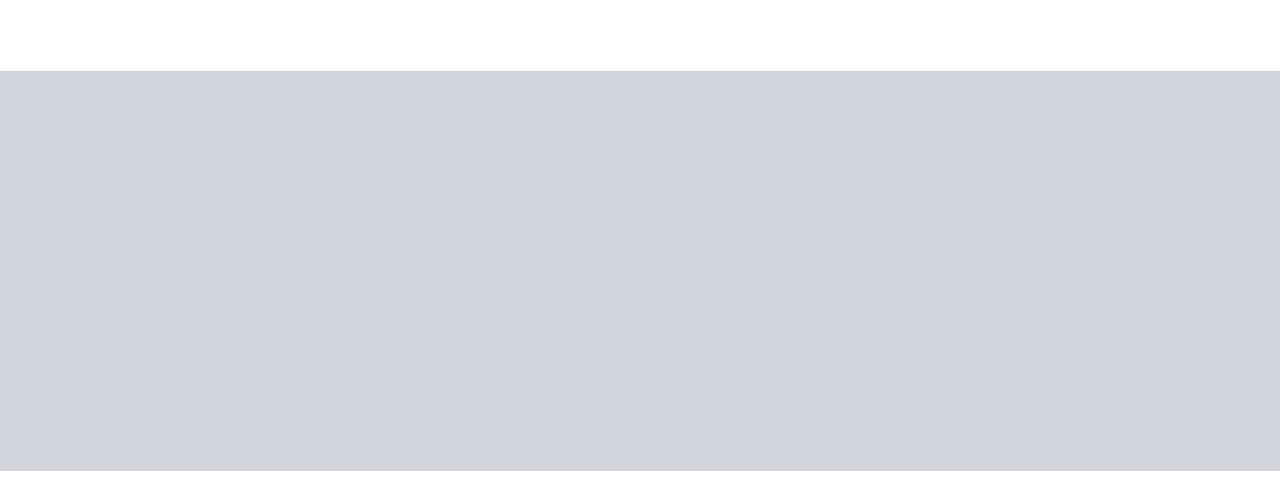
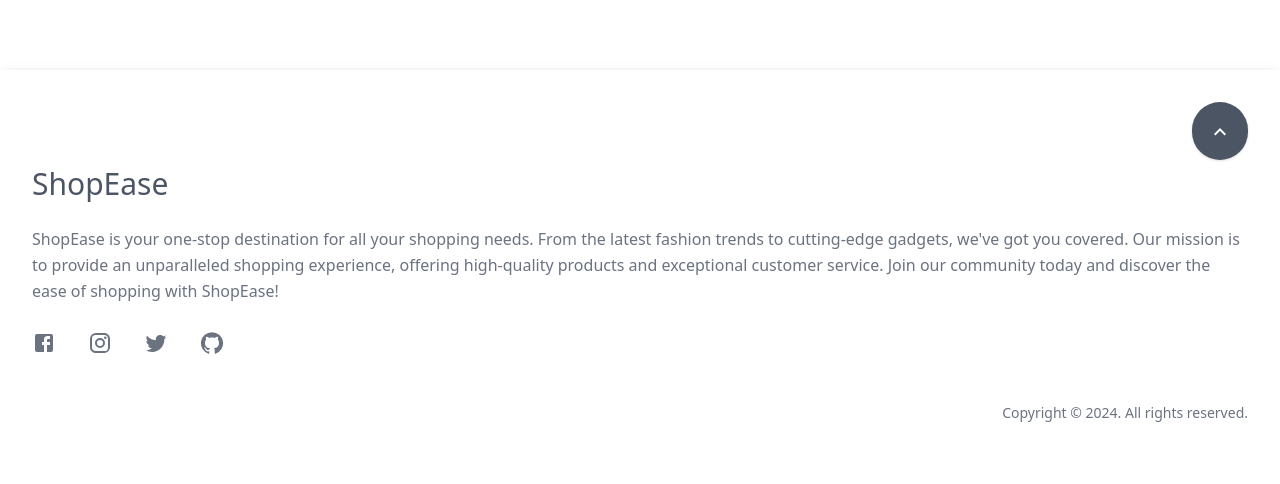
Before and after one commit to DeveshRathod/ecom-ease, a React (Vite) app in the folder client/: page / in a window 1280 px wide. Shown: the part 1286-1770 px from the top of the page. Built offline with nearby package versions, Linux system fonts and the light colour scheme; no server answers.

Commit message:
footer complete

```diff
--- a/client/src/components/Footer.jsx
+++ b/client/src/components/Footer.jsx
@@ -1,11 +1,82 @@
 import React from "react";
+import InstagramIcon from "@mui/icons-material/Instagram";
+import FacebookIcon from "@mui/icons-material/Facebook";
+import TwitterIcon from "@mui/icons-material/Twitter";
+import GitHubIcon from "@mui/icons-material/GitHub";
+import ExpandLessIcon from "@mui/icons-material/ExpandLess";
 
 const Footer = () => {
+  const handleScrollToTop = () => {
+    window.scrollTo({
+      top: 0,
+      behavior: "smooth",
+    });
+  };
+
   return (
-    <div className=" min-w-screen h-[400px] mt-24 bg-gray-300">
-      <div></div>
-      <div></div>
-    </div>
+    <footer className="min-w-screen min-h-fit mt-24 bg-white shadow-lg shadow-black">
+      <div className="relative mx-auto max-w-screen-xl px-4 py-16 sm:px-6 lg:px-8 lg:pt-24">
+        <div className="absolute end-4 top-4 sm:end-6 sm:top-6 lg:end-8 lg:top-8">
+          <button
+            className="inline-block rounded-full bg-gray-600 p-2 text-white shadow transition sm:p-3 lg:p-4 focus:outline-none"
+            onClick={handleScrollToTop}
+          >
+            <span className="sr-only">Back to top</span>
+            <ExpandLessIcon />
+          </button>
+        </div>
+
+        <div className="lg:flex lg:items-end lg:justify-between">
+          <div>
+            <div className="flex justify-center text-gray-600 lg:justify-start">
+              <h1 className="text-3xl">ShopEase</h1>
+            </div>
+
+            <p className="mx-auto mt-6 leading-relaxed text-gray-500 text-left">
+              ShopEase is your one-stop destination for all your shopping needs.
+              From the latest fashion trends to cutting-edge gadgets, we've got
+              you covered. Our mission is to provide an unparalleled shopping
+              experience, offering high-quality products and exceptional
+              customer service. Join our community today and discover the ease
+              of shopping with ShopEase!
+            </p>
+          </div>
+        </div>
+
+        <div className=" w-fit mt-6">
+          <div className=" flex gap-8 justify-start">
+            <a
+              href="#"
+              className="mx-auto max-w-md text-center leading-relaxed text-gray-500 lg:text-left"
+            >
+              <FacebookIcon />
+            </a>
+            <a
+              href="#"
+              className="mx-auto max-w-md text-center leading-relaxed text-gray-500 lg:text-left"
+            >
+              <InstagramIcon />
+            </a>
+            <a
+              href="#"
+              className="mx-auto max-w-md text-center leading-relaxed text-gray-500 lg:text-left"
+            >
+              <TwitterIcon />
+            </a>
+            <a
+              href="#"
+              className="mx-auto max-w-md text-center leading-relaxed text-gray-500 lg:text-left"
+            >
+              <GitHubIcon />
+            </a>
+          </div>
+        </div>
+
+        <p className="mt-12 text-center text-sm text-gray-500 lg:text-right">
+          Copyright &copy; 2024. All rights reserved.
+        </p>
+      </div>
+    </footer>
   );
 };
 
--- a/client/src/pages/Home.jsx
+++ b/client/src/pages/Home.jsx
@@ -16,7 +16,8 @@ const Home = () => {
     <div>
       <div>
         <div className="h-full flex flex-col sm:flex-row items-center justify-center mt-20">
-          <div className="flex-1 flex flex-col justify-center items-center sm:items-start text-center sm:text-left px-6 sm:px-0 ml-7">
+          <div className="flex-1 flex flex-col justify-center items-center text-center sm:text-left px-6 sm:px-0 ml-0 sm:ml-8">
+            <div>
               <h1 className="text-4xl sm:text-5xl lg:text-6xl font-semibold mb-4 lg:mb-6 text-gray-800">
                 Welcome to ShopEase
               </h1>
@@ -44,6 +45,7 @@ const Home = () => {
                     <p>Dashboard</p>
                   </Link>
                 )}
+              </div>
             </div>
           </div>
           <div className="flex-1 mt-10 sm:mt-0">
```
Lines whose indentation alone changed are shown as unchanged.
